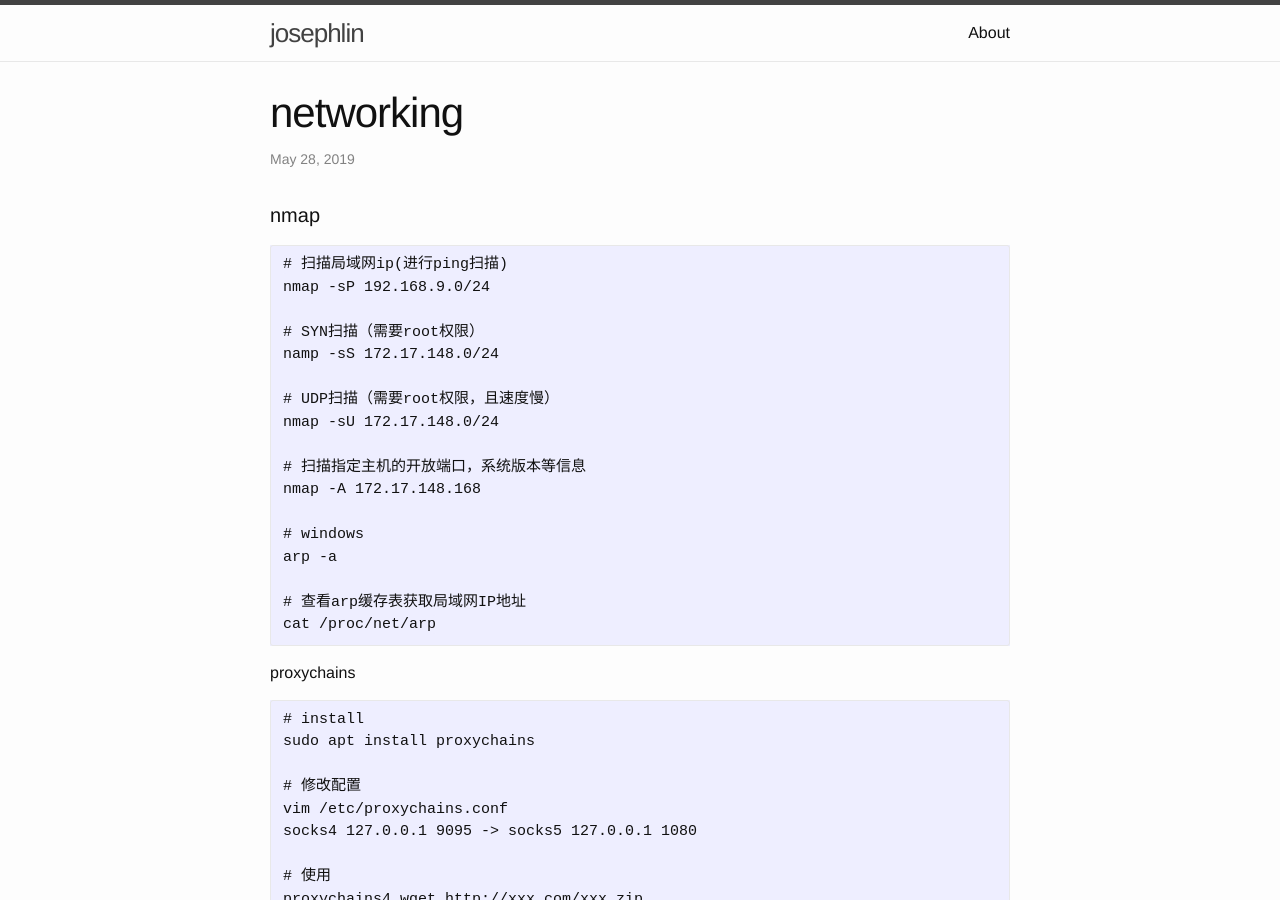
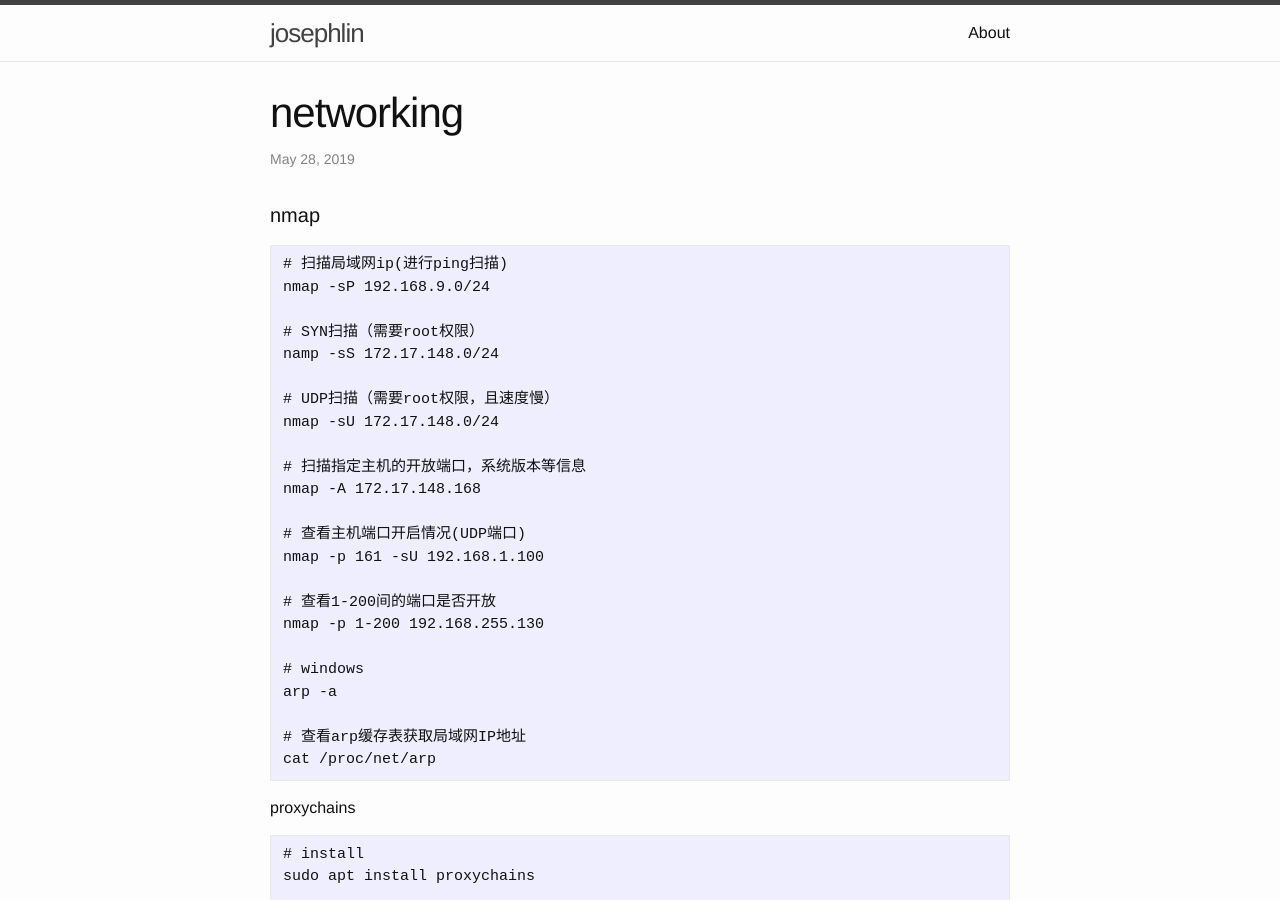
Before and after one commit to josephstalin117/josephstalin117.github.io, a Jekyll site: the page built from _posts/2019-5-28-networking.markdown, in a window 1280 px wide and 900 px high. Built offline with Jekyll 4.4.1, drawn with Linux system fonts in a browser that asks for light colours.

Commit message:
add nmap udp scan

```diff
--- a/_posts/2019-5-28-networking.markdown
+++ b/_posts/2019-5-28-networking.markdown
@@ -19,6 +19,12 @@ nmap -sU 172.17.148.0/24
 
 # 扫描指定主机的开放端口，系统版本等信息
 nmap -A 172.17.148.168
+
+# 查看主机端口开启情况(UDP端口)
+nmap -p 161 -sU 192.168.1.100
+
+# 查看1-200间的端口是否开放
+nmap -p 1-200 192.168.255.130
 
 # windows
 arp -a
```
